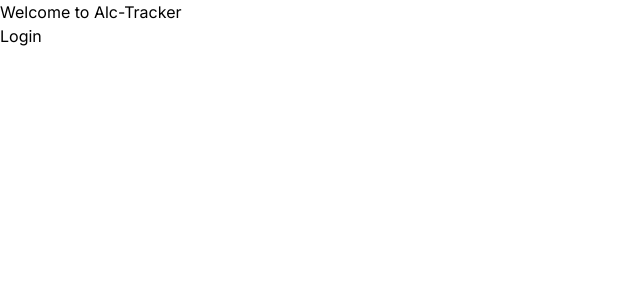
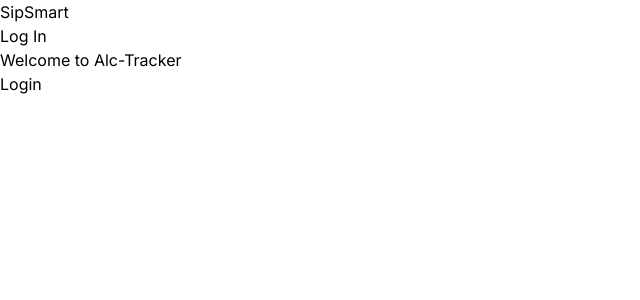
Before and after one commit to josephsookim/alcoholtracker, a Next.js app in the folder alc-tracker/: page / in a window 1280 px wide. Shown: the top 300 px of the page, without its empty margins (0-640 px from the left). Built offline with nearby package versions, Linux system fonts and the light colour scheme.

Commit message:
:sparkles: Added LoginHeader component to the main page.

```diff
--- a/alc-tracker/src/app/layout.tsx
+++ b/alc-tracker/src/app/layout.tsx
@@ -1,3 +1,4 @@
+import LoginHeader from '@/app/components/layout/LoginHeader';
 import type { Metadata } from "next";
 import { Inter } from "next/font/google";
 import "./globals.css";
@@ -16,7 +17,12 @@ export default function RootLayout({
 }>) {
   return (
     <html lang="en">
-      <body className={inter.className}>{children}</body>
+      <body className={inter.className}>
+        {/* Header w/ Login Button */}
+        <LoginHeader/>
+
+        {children}
+      </body>
     </html>
   );
 }
```
